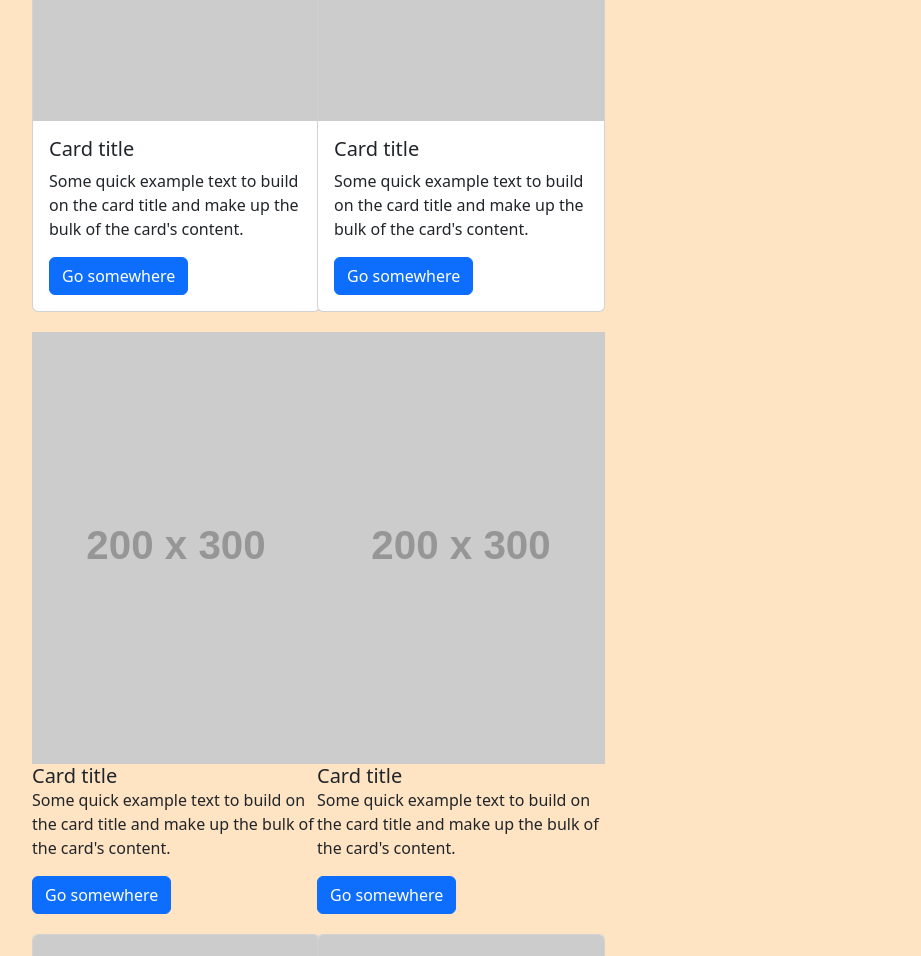
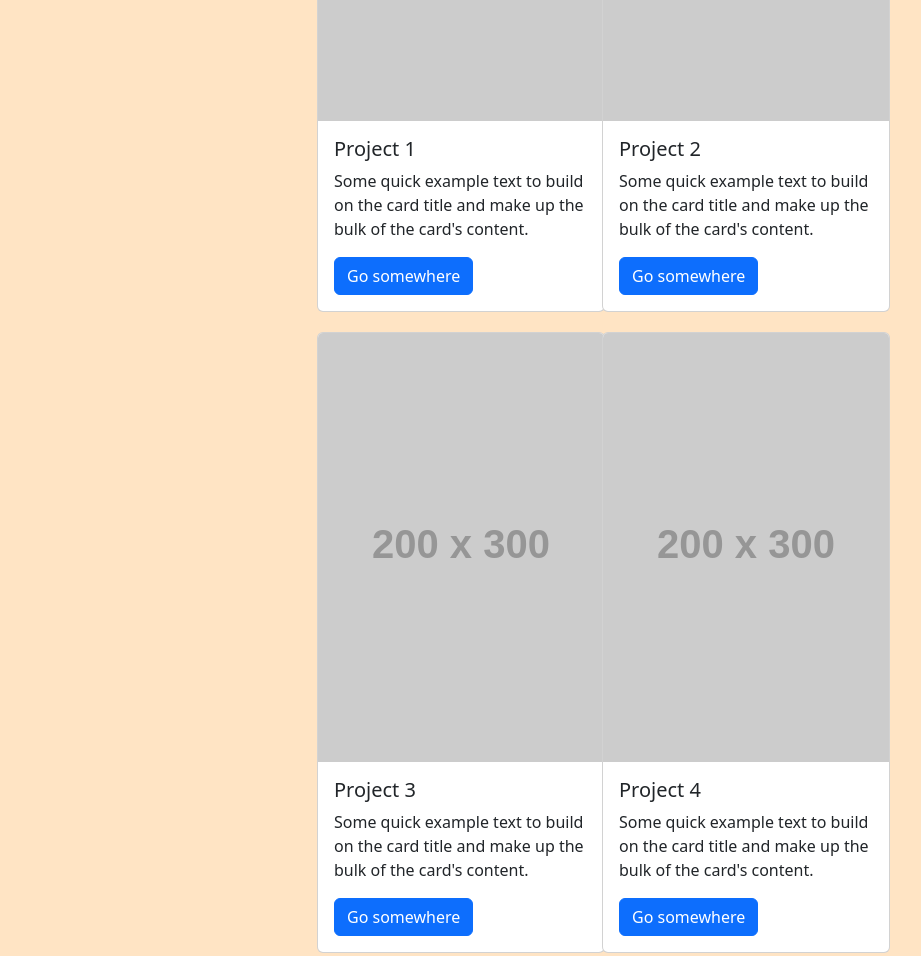
Before and after one commit to klaudia102/Bootstrap-Portfolio, a plain HTML site: page index.html in a window 1280 px wide. Shown: the part 980-1936 px from the top of the page, without its empty margins (50-971 px from the left). Drawn offline with nearby package versions, Linux system fonts and the light colour scheme; placeholder pictures from the web are drawn by us.

Commit message:
added names of projects and justified cards

```diff
--- a/assets/css/style.css
+++ b/assets/css/style.css
@@ -75,6 +75,7 @@ h3 {
 
 /* cards styling */
 .cardContainer {
+
   margin-top: 20px;
 }
 
@@ -82,8 +83,15 @@ h3 {
 
 }
 .card {
-  margin: 0 auto;
+  /* margin: 0 auto;  */
+  display: flex;
+  justify-content: center;
 }
+.row {
+  display: flex;
+  justify-content: center;
+}
+
 /* end of cards styling */
 
 
--- a/index.html
+++ b/index.html
@@ -51,7 +51,7 @@
           <div class="card customCard" style="width: 18rem;">
             <img src="https://placehold.co/200x300" class="card-img-top" alt="placeholder">
             <div class="card-body">
-              <h5 class="card-title">Card title</h5>
+              <h5 class="card-title">Project 1</h5>
               <p class="card-text">Some quick example text to build on the card title and make up the bulk of the card's
                 content.</p>
               <a href="#" class="btn btn-primary">Go somewhere</a>
@@ -62,31 +62,7 @@
           <div class="card customCard" style="width: 18rem;">
             <img src="https://placehold.co/200x300" class="card-img-top" alt="..placeholder">
             <div class="card-body">
-              <h5 class="card-title">Card title</h5>
-              <p class="card-text">Some quick example text to build on the card title and make up the bulk of the card's
-                content.</p>
-              <a href="#" class="btn btn-primary">Go somewhere</a>
-            </div>
-          </div>
-        </div>
-      </div>
-      <div class="row">
-        <div class="col cardContainer col-lg-3 col-md-3 col-sm-12">
-          <div class="cardcustomCard" style="width: 18rem;">
-            <img src="https://placehold.co/200x300" class="card-img-top" alt="placeholder">
-            <div class="card-body">
-              <h5 class="card-title">Card title</h5>
-              <p class="card-text">Some quick example text to build on the card title and make up the bulk of the card's
-                content.</p>
-              <a href="#" class="btn btn-primary">Go somewhere</a>
-            </div>
-          </div>
-        </div>
-        <div class="col cardContainer col-lg-3 col-md-3 col-sm-12">
-          <div class="cardcustomCard " style="width: 18rem;">
-            <img src="https://placehold.co/200x300" class="card-img-top" alt="placeholder">
-            <div class="card-body">
-              <h5 class="card-title">Card title</h5>
+              <h5 class="card-title">Project 2</h5>
               <p class="card-text">Some quick example text to build on the card title and make up the bulk of the card's
                 content.</p>
               <a href="#" class="btn btn-primary">Go somewhere</a>
@@ -99,7 +75,31 @@
           <div class="card customCard" style="width: 18rem;">
             <img src="https://placehold.co/200x300" class="card-img-top" alt="placeholder">
             <div class="card-body">
-              <h5 class="card-title">Card title</h5>
+              <h5 class="card-title">Project 3</h5>
+              <p class="card-text">Some quick example text to build on the card title and make up the bulk of the card's
+                content.</p>
+              <a href="#" class="btn btn-primary">Go somewhere</a>
+            </div>
+          </div>
+        </div>
+        <div class="col cardContainer col-lg-3 col-md-3 col-sm-12">
+          <div class="card customCard" style="width: 18rem;">
+            <img src="https://placehold.co/200x300" class="card-img-top" alt="..placeholder">
+            <div class="card-body">
+              <h5 class="card-title">Project 4</h5>
+              <p class="card-text">Some quick example text to build on the card title and make up the bulk of the card's
+                content.</p>
+              <a href="#" class="btn btn-primary">Go somewhere</a>
+            </div>
+          </div>
+        </div>
+      </div>
+      <div class="row">
+        <div class="col cardContainer col-lg-3 col-md-3 col-sm-12">
+          <div class="card customCard" style="width: 18rem;">
+            <img src="https://placehold.co/200x300" class="card-img-top" alt="placeholder">
+            <div class="card-body">
+              <h5 class="card-title">Project 5</h5>
               <p class="card-text">Some quick example text to build on the card title and make up the bulk of the card's
                 content.</p>
               <a href="#" class="btn btn-primary">Go somewhere</a>
@@ -110,7 +110,7 @@
           <div class="card customCard" style="width: 18rem;">
             <img src="https://placehold.co/200x300" class="card-img-top" alt="placeholder">
             <div class="card-body">
-              <h5 class="card-title">Card title</h5>
+              <h5 class="card-title">Project 6</h5>
               <p class="card-text">Some quick example text to build on the card title and make up the bulk of the card's
                 content.</p>
               <a href="#" class="btn btn-primary">Go somewhere</a>
```
